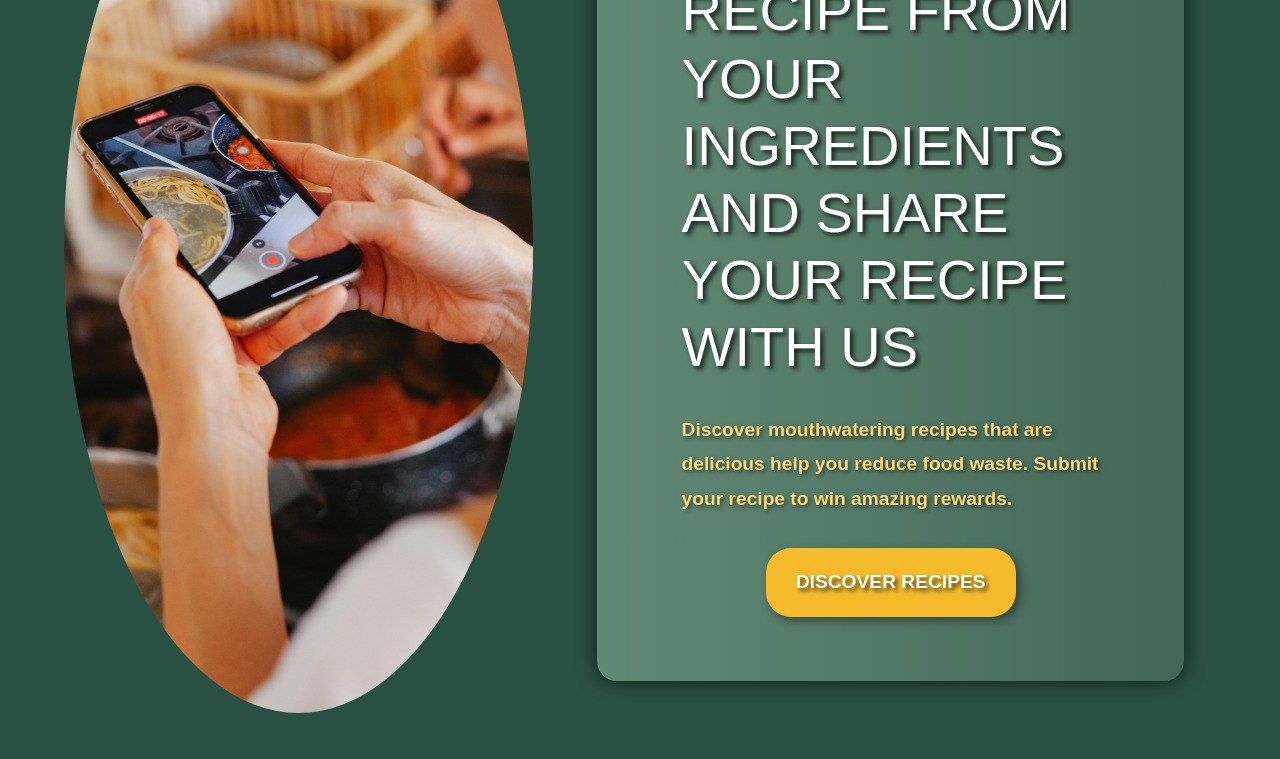
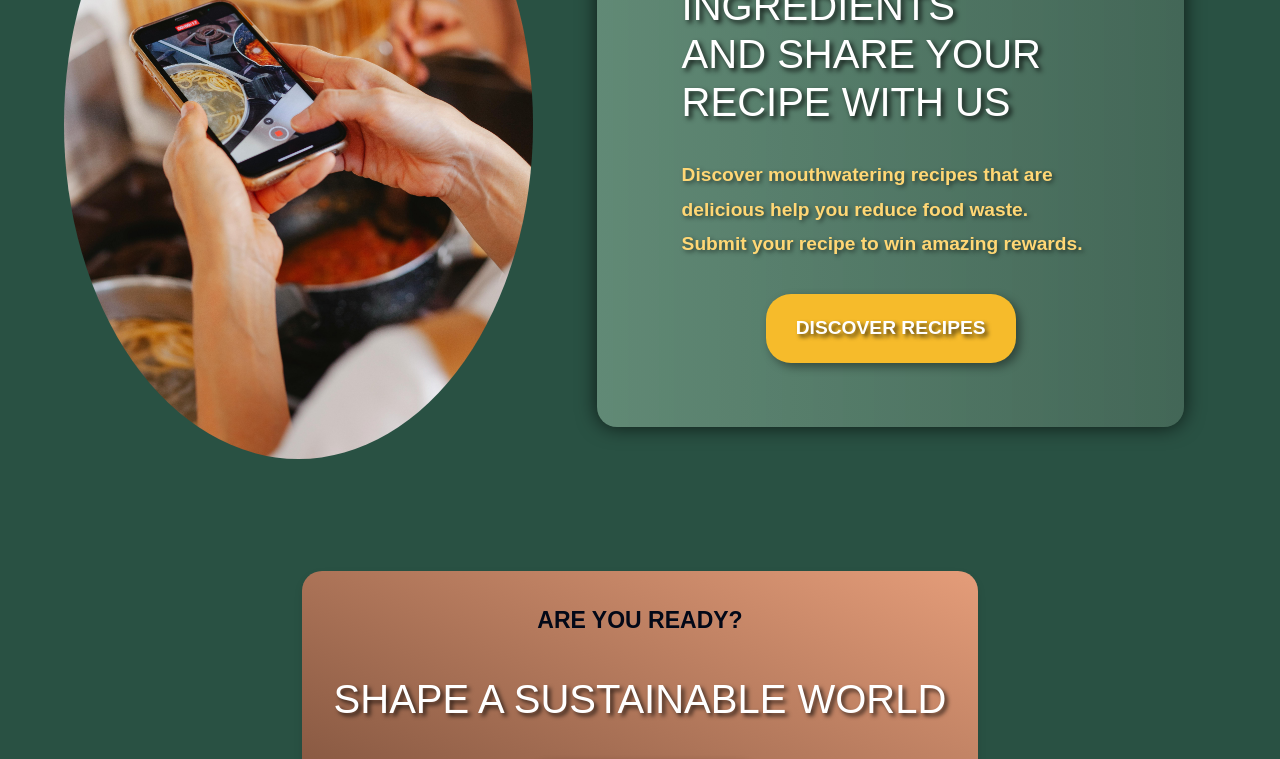
Before and after one commit to travisv12/Group-6-Project, a React (Vite) app in the folder ReFoodify-main/: page / in a window 1280 px wide. Shown: the part 2000-2759 px from the top of the page. Built offline with nearby package versions, Linux system fonts and the light colour scheme.

Commit message:
changes in CSS

```diff
--- a/ReFoodify-main/src/pages/Home/CallToAction.jsx
+++ b/ReFoodify-main/src/pages/Home/CallToAction.jsx
@@ -41,7 +41,7 @@ export default function CallToAction() {
             <div className="mt-10 flex items-center justify-center gap-x-6 lg:justify-start">
               <a
                 href="#"
-                className="rounded-md bg-white px-3.5 py-2.5 text-lg font-semibold text-gray-900 shadow-sm hover:bg-gray-100 focus-visible:outline focus-visible:outline-2 focus-visible:outline-offset-2 focus-visible:outline-white"
+                className="rounded-md bg-white px-3.5 py-2.5 text-lg font-semibold text-gray-900 shadow-sm hover:bg-gray-100 hover:scale-105 transition-transform duration-200 focus-visible:outline focus-visible:outline-2 focus-visible:outline-offset-2 focus-visible:outline-white"
               >
                 Claim your points 🎉
               </a>
--- a/ReFoodify-main/src/pages/Home/Hero.jsx
+++ b/ReFoodify-main/src/pages/Home/Hero.jsx
@@ -42,7 +42,6 @@ const Hero = () => {
     // </div>
 
     <div className="sustainability-wrapper">
-      {" "}
       <div className="sustainability-box">
         <div className="sustainability-content">
           <div className="sustainability-header">
--- a/ReFoodify-main/src/pages/Home/Info.jsx
+++ b/ReFoodify-main/src/pages/Home/Info.jsx
@@ -12,14 +12,15 @@ const Info = () => {
         <div className="points-box">
           <div className="points-header">
             <h2>
-              GENERATE RECIPE FROM YOUR INGREDIENTS AND SHARE YOUR RECIPE WITH
-              US
+              GENERATE RECIPE FROM YOUR INGREDIENTS <br />
+              AND SHARE YOUR RECIPE WITH US
             </h2>
           </div>
           <div className="points-text">
             <p>
               Discover mouthwatering recipes that are delicious help you reduce
-              food waste. Submit your recipe to win amazing rewards.
+              food waste. <br />
+              Submit your recipe to win amazing rewards.
             </p>
           </div>
           <div className="points-button-container">
--- /dev/null
+++ b/ReFoodify-main/src/pages/Home/Started.css
@@ -0,0 +1,70 @@
+/* Started section */
+.started-container {
+  display: flex;
+  justify-content: center;
+  margin: 5rem auto;
+  margin-top: 7rem;
+  margin-bottom: 2rem;
+}
+
+.started-box {
+  background-color: rgba(255, 255, 255, 0.25);
+  border-radius: 20px;
+  padding: 2rem;
+  box-shadow: 0 4px 8px rgba(0, 0, 0, 0.1);
+  max-width: 100%;
+  margin-left: auto;
+  margin-right: auto;
+  background-image: linear-gradient(
+    to bottom left,
+    rgb(243, 160, 122, 0.9),
+    rgb(116, 67, 46, 0.9)
+  );
+}
+
+.started-text {
+  flex: 1;
+  font-size: 23px;
+  font-weight: bolder;
+  display: flex;
+  align-items: center;
+  justify-content: center;
+  margin-bottom: 2rem;
+}
+
+.started-header {
+  flex: 4;
+  display: flex;
+  align-items: left;
+  color: white;
+  font-size: 40px;
+  margin-bottom: 2rem;
+  text-shadow: 3px 3px 4px rgba(0, 0, 0, 0.7);
+}
+
+.started-button-container {
+  flex: 3;
+  margin-top: 2rem;
+  text-align: center;
+  margin-bottom: 1rem;
+  margin-top: 0;
+}
+
+.started-button {
+  background-color: #304013;
+  color: white;
+  border: none;
+  border-radius: 25px;
+  padding: 25px 35px;
+  font-size: 1.5rem;
+  font-weight: 600;
+  cursor: pointer;
+  text-shadow: 3px 3px 4px rgba(0, 0, 0, 0.7);
+  box-shadow: 4px 4px 10px rgba(0, 0, 0, 0.4);
+  transition: background-color 0.3s ease, transform 0.3s ease;
+}
+.started-button:hover {
+  background-color: #4b6320;
+  transform: scale(1.05);
+}
+/* Started section */
--- /dev/null
+++ b/ReFoodify-main/src/pages/Home/Started.jsx
@@ -0,0 +1,22 @@
+import React from "react";
+import "./Started.css";
+
+const Started = () => {
+  return (
+    <div className="started-container">
+      <div className="started-box">
+        <div className="started-text">
+          <p>ARE YOU READY?</p>
+        </div>
+        <div className="started-header">
+          <h2>SHAPE A SUSTAINABLE WORLD</h2>
+        </div>
+        <div className="started-button-container">
+          <button className="started-button">GET STARTED</button>
+        </div>
+      </div>
+    </div>
+  );
+};
+
+export default Started;
--- a/ReFoodify-main/src/pages/Home/hero.style.css
+++ b/ReFoodify-main/src/pages/Home/hero.style.css
@@ -8,8 +8,9 @@ body {
 
 .sustainability-box {
   background-color: rgba(255, 255, 255, 0.25);
-  margin-top: 4rem;
+  margin-top: 4.5rem;
   display: flex;
+  flex-wrap: wrap;
   background-image: linear-gradient(
     to left,
     rgba(255, 255, 255, 0.3),
@@ -20,7 +21,6 @@ body {
   margin-right: auto;
   box-shadow: 0 0px 20px rgba(0, 0, 0, 0.7);
 }
-
 .sustainability-content {
   flex: 5;
   padding: 2rem;
@@ -107,21 +107,6 @@ body {
 }
 
 /* Sustainability section */
-.sustainability-box {
-  background-color: rgba(255, 255, 255, 0.25);
-  margin-top: 4rem;
-  display: flex;
-  flex-wrap: wrap;
-  background-image: linear-gradient(
-    to left,
-    rgba(255, 255, 255, 0.3),
-    rgba(9, 88, 42, 0.3)
-  );
-  max-width: 90%;
-  margin-left: auto;
-  margin-right: auto;
-  box-shadow: 0 0px 20px rgba(0, 0, 0, 0.7);
-}
 
 .sustainability-content {
   flex: 1 1 60%;
--- a/ReFoodify-main/src/pages/Home/index.jsx
+++ b/ReFoodify-main/src/pages/Home/index.jsx
@@ -4,6 +4,7 @@ import Info from "./Info";
 import Footer from "@/components/Footer";
 import Testtimonials from "./Testtimonials";
 import CallToAction from "./CallToAction";
+import Started from "./Started";
 
 const Home = () => {
   return (
@@ -12,6 +13,7 @@ const Home = () => {
       <Brands />
       <CallToAction />
       <Info />
+      <Started />
       <Testtimonials />
       <Footer />
     </>
--- a/ReFoodify-main/src/pages/Home/info.style.css
+++ b/ReFoodify-main/src/pages/Home/info.style.css
@@ -39,7 +39,6 @@
     rgba(4, 53, 24, 0.3)
   );
   max-width: 100%;
-  margin-top: 2rem;
   margin-left: auto;
   margin-right: auto;
   box-shadow: 0 0px 20px rgba(0, 0, 0, 0.7);
@@ -53,7 +52,7 @@
 }
 
 .points-header h2 {
-  font-size: 3.5rem;
+  font-size: 2.5rem;
   color: white;
   text-shadow: 3px 3px 5px rgba(0, 0, 0, 0.8);
   text-align: left;
--- a/ReFoodify-main/src/pages/recipes/index.style.css
+++ b/ReFoodify-main/src/pages/recipes/index.style.css
@@ -1,5 +1,6 @@
 /* Header and Title */
 .recipe-header {
+  margin-top: 4.5rem;
   position: relative;
   height: 150px;
 }
```
